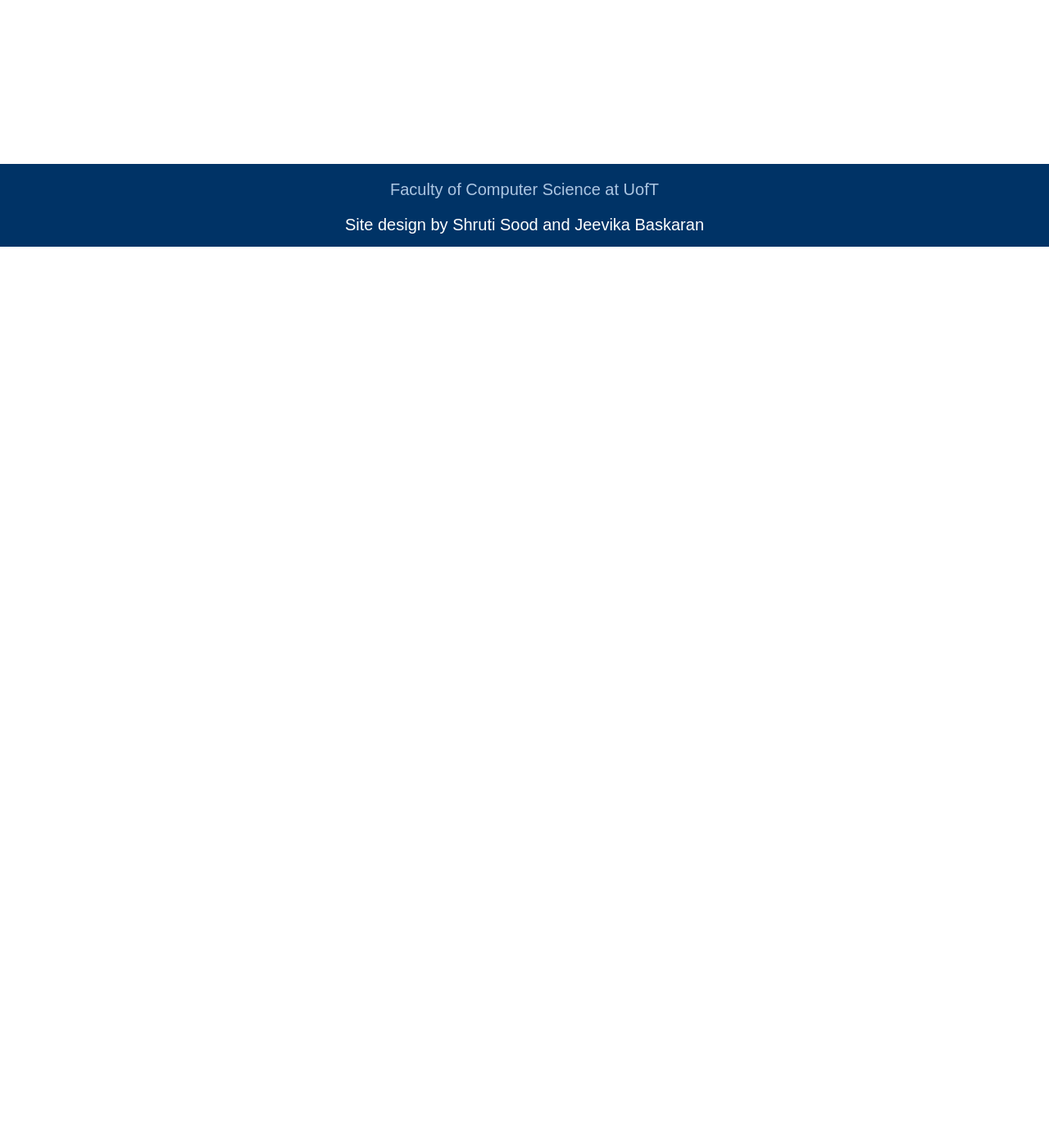
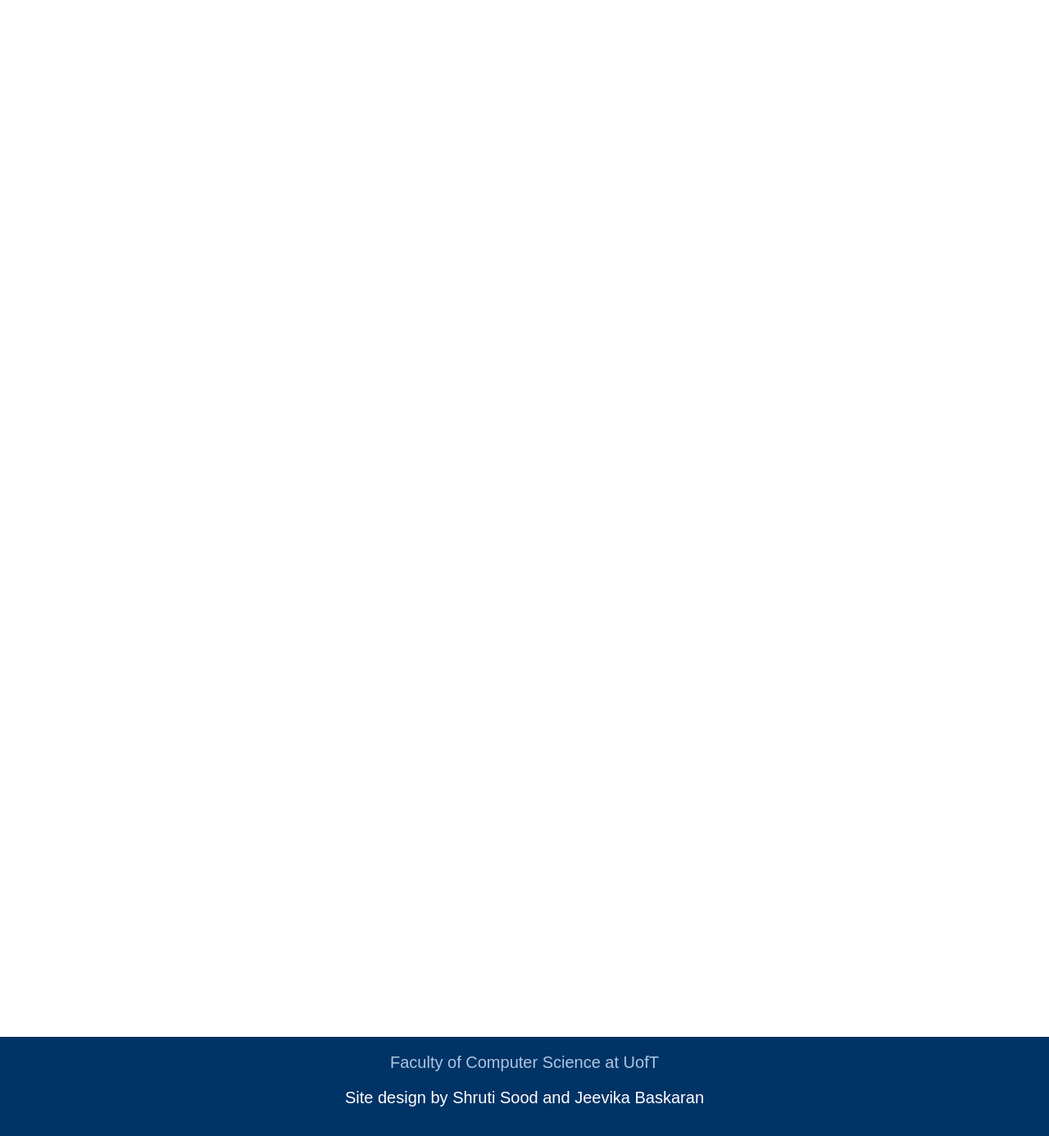
Before and after one commit to soodshru/CSCB20-Website, a Python web app: template templates/resources.html in a window 1280 px wide. Shown: the part 499-1885 px from the top of the page at 82% size. Before the commit the page ends 800 px from the top, so only its background shows below. Run offline with Jinja, Linux system fonts and the light colour scheme; the template is opened without the code that fills it, so the values that code supplies are empty.

Commit message:
Actually moved footer to bottom

```diff
--- a/templates/static/announcements.css
+++ b/templates/static/announcements.css
@@ -28,7 +28,7 @@ body {
 .footer {
   background-color: #003366;
   overflow: hidden;
-  position: absolute;
+  min-height: 12vh;
   padding-top: 20px;
   padding-bottom: 5px;
   font-family:'Poppins', sans-serif;
--- a/templates/static/evaluations.css
+++ b/templates/static/evaluations.css
@@ -28,7 +28,7 @@ body {
 .footer {
   background-color: #003366;
   overflow: hidden;
-  position: absolute;
+  min-height: 12vh;
   padding-top: 20px;
   padding-bottom: 5px;
   font-family:'Poppins', sans-serif;
--- a/templates/static/feedback.css
+++ b/templates/static/feedback.css
@@ -28,7 +28,7 @@ body {
 .footer {
   background-color: #003366;
   overflow: hidden;
-  position: absolute;
+  min-height: 12vh;
   padding-top: 20px;
   padding-bottom: 5px;
   font-family:'Poppins', sans-serif;
--- a/templates/static/index.css
+++ b/templates/static/index.css
@@ -28,7 +28,7 @@ body {
 .footer {
   background-color: #003366;
   overflow: hidden;
-  position: absolute;
+  min-height: 12vh;
   padding-top: 20px;
   padding-bottom: 5px;
   font-family:'Poppins', sans-serif;
--- a/templates/static/labs.css
+++ b/templates/static/labs.css
@@ -28,7 +28,7 @@ body {
 .footer {
   background-color: #003366;
   overflow: hidden;
-  position: absolute;
+  min-height: 12vh;
   padding-top: 20px;
   padding-bottom: 5px;
   font-family:'Poppins', sans-serif;
--- a/templates/static/lectures.css
+++ b/templates/static/lectures.css
@@ -28,7 +28,7 @@ body {
 .footer {
   background-color: #003366;
   overflow: hidden;
-  position: absolute;
+  min-height: 12vh;
   padding-top: 20px;
   padding-bottom: 5px;
   font-family:'Poppins', sans-serif;
--- a/templates/static/resources.css
+++ b/templates/static/resources.css
@@ -28,10 +28,7 @@ body {
 .footer {
   background-color: #003366;
   overflow: hidden;
-  position: absolute;
-  right: 0;
-  bottom: 0;
-  left: 0;
+  min-height: 12vh;
   padding-top: 20px;
   padding-bottom: 5px;
   font-family:'Poppins', sans-serif;
```
Also changed, not shown: templates/resources.html (+99 -0 lines).
